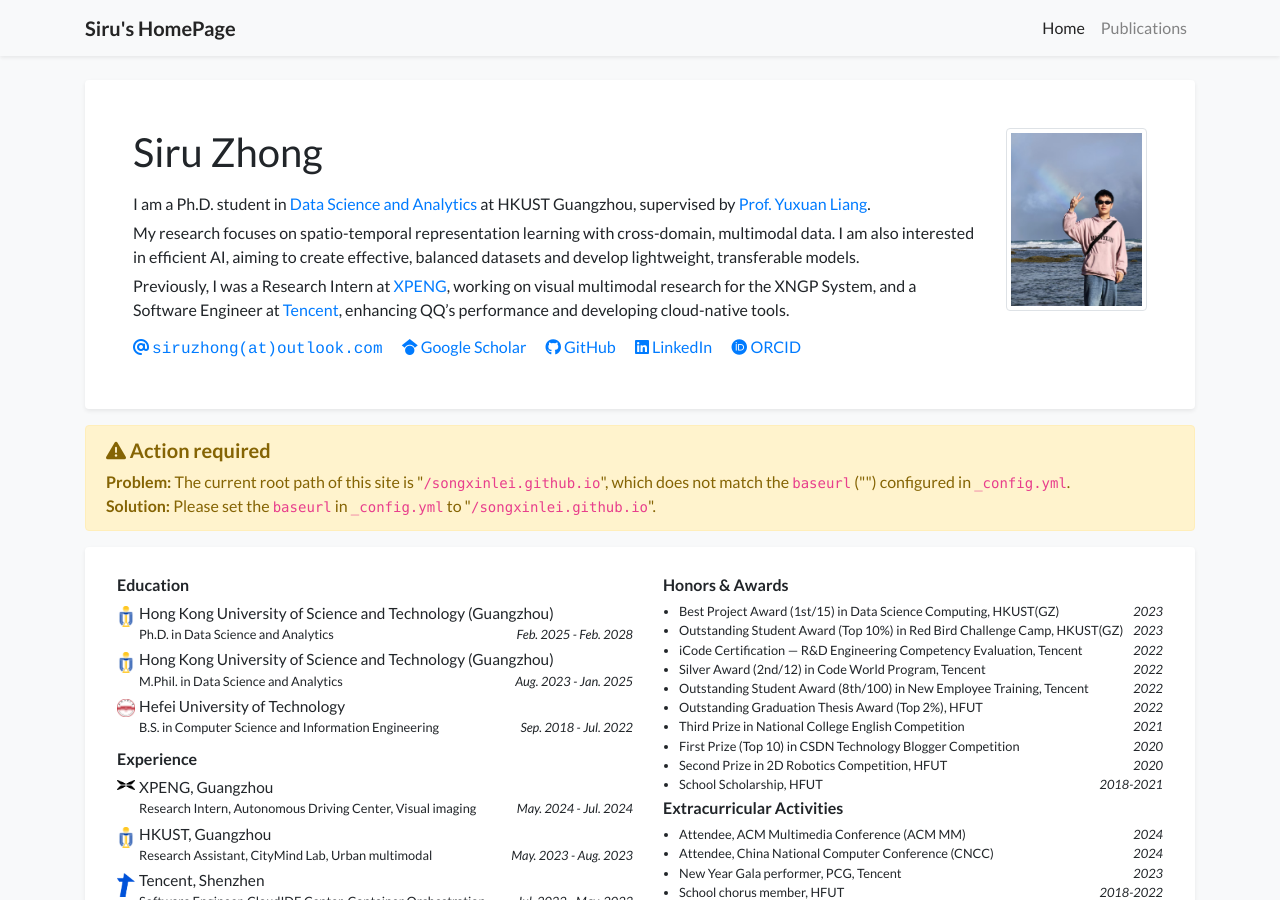
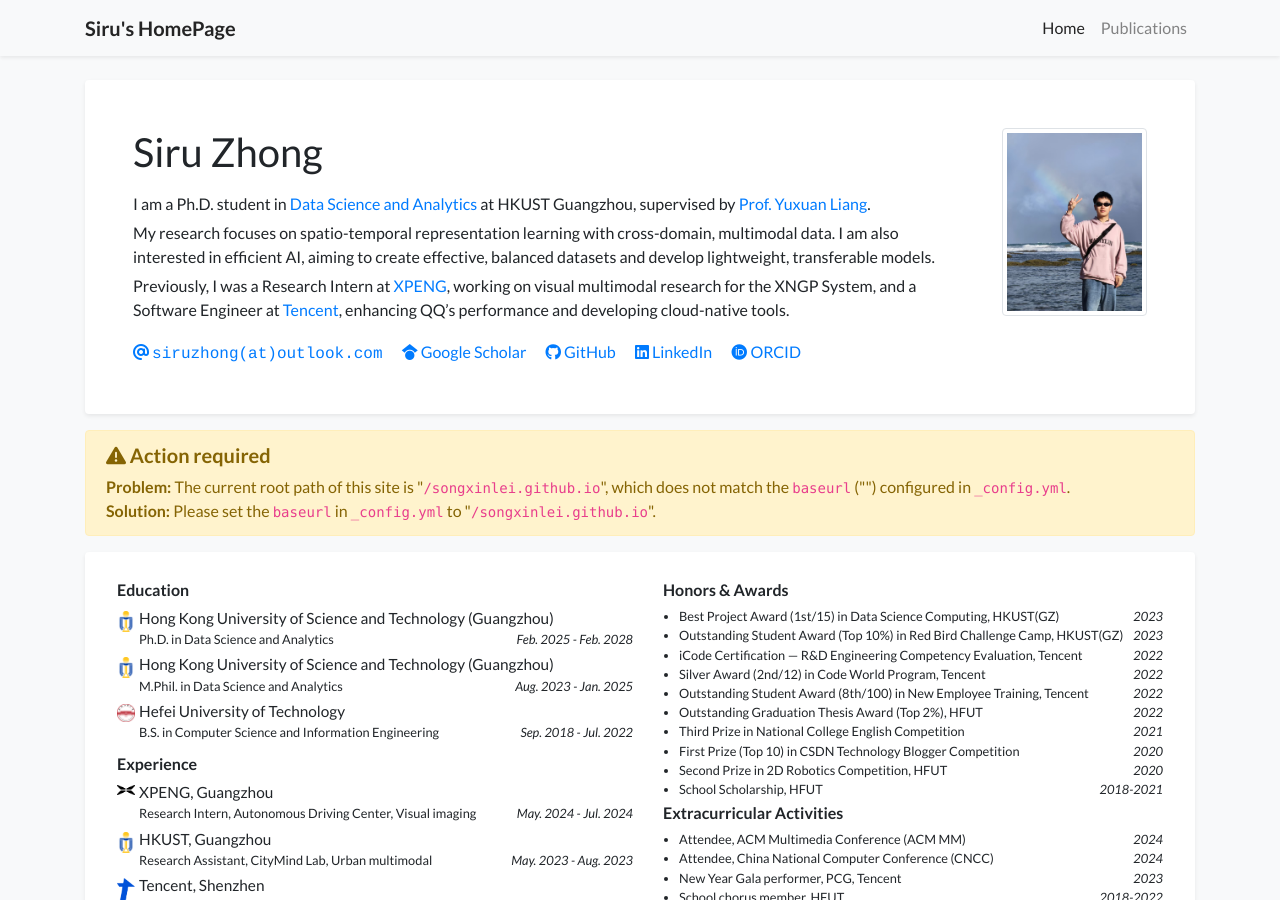
Before and after one commit to thunderlrr/songxinlei.github.io, a Jekyll site: the page built from index.html, in a window 1280 px wide and 900 px high. Built offline with Jekyll 4.4.1, drawn with Linux system fonts in a browser that asks for light colours; a style sheet for code colours, icons or effects is not loaded.

Commit message:
update profile

```diff
--- a/_includes/widgets/profile_card.html
+++ b/_includes/widgets/profile_card.html
@@ -28,7 +28,7 @@
                             <img
                                 src="{{ site.data.profile.portrait_url | relative_url }}"
                                 class="figure-img img-fluid img-thumbnail"
-                                style="height: 183px;"
+                                style="height: 188px;"
                                 data-toggle="tooltip"
                                 data-placement="top"
                                 title="{{ site.data.profile.portrait_caption }}"
```
